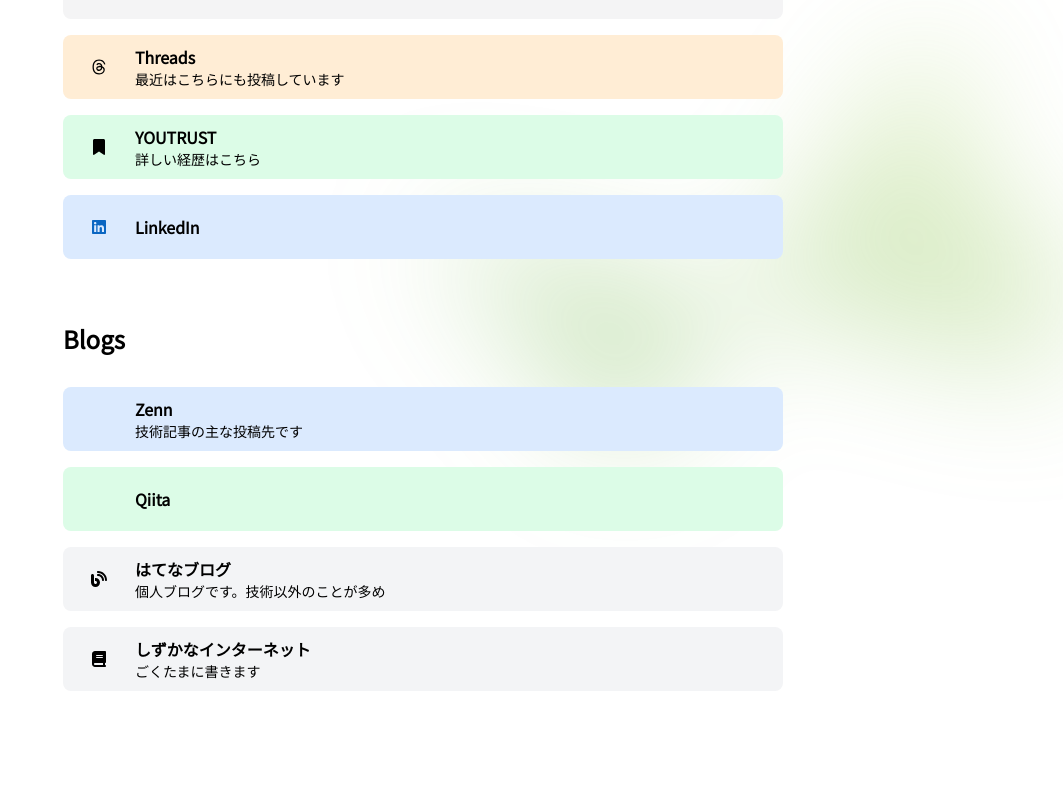
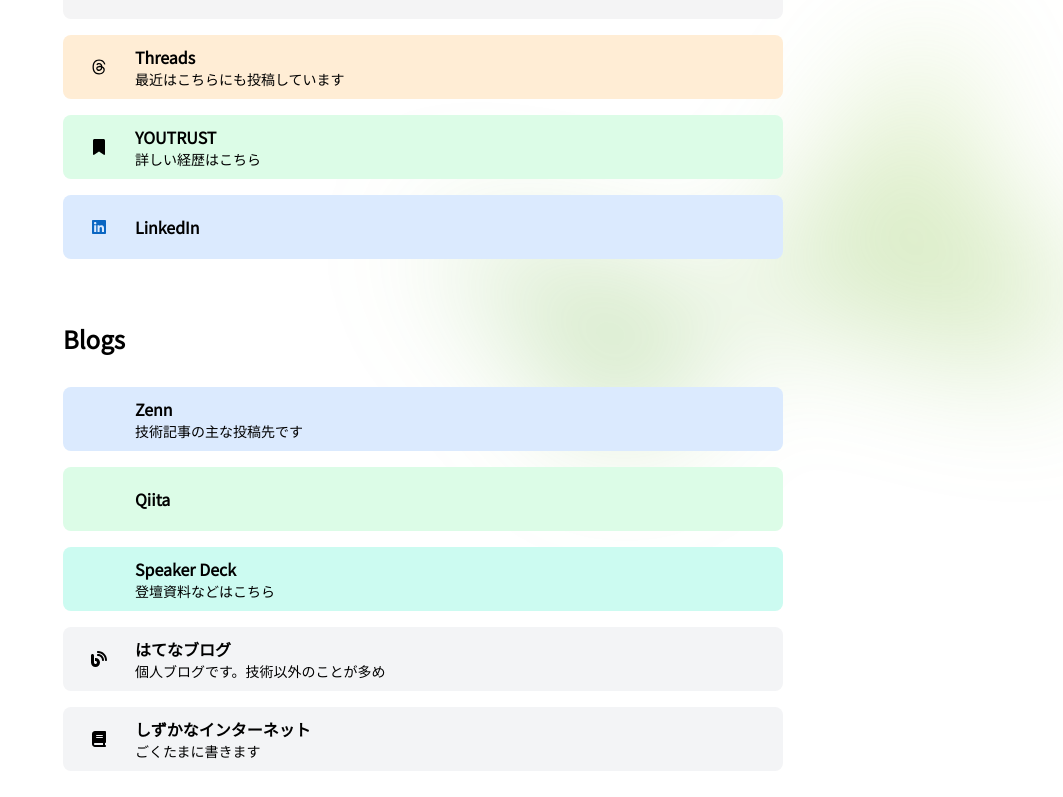
Before and after one commit to riku929hr/riku929hr.github.io, a Next.js app: page / in a window 1280 px wide. Shown: the part 541-1338 px from the top of the page, without its empty margins (217-1280 px from the left). Built offline with nearby package versions, Linux system fonts and the light colour scheme; some icons are missing.

Commit message:
add speacker deck link

```diff
--- a/src/app/_ui/toppage/BlogLinks.tsx
+++ b/src/app/_ui/toppage/BlogLinks.tsx
@@ -1,6 +1,6 @@
 import { FontAwesomeIcon } from "@fortawesome/react-fontawesome";
 import { faBlog, faBook } from "@fortawesome/free-solid-svg-icons";
-import { SiQiita, SiZenn } from "@icons-pack/react-simple-icons";
+import { SiQiita, SiSpeakerdeck, SiZenn } from "@icons-pack/react-simple-icons";
 
 import Panel from "./components/Panel";
 import Section from "./components/Section";
@@ -18,6 +18,13 @@
     component: <SiQiita size={24} className="text-[#55C500]" />,
     link: "https://qiita.com/riku929hr",
     bgColor: "bg-green-100",
+  },
+  {
+    name: "Speaker Deck",
+    component: <SiSpeakerdeck className="text-[#009287]" />,
+    link: "https://speakerdeck.com/riku929hr",
+    bgColor: "bg-teal-100",
+    description: "登壇資料などはこちら",
   },
   {
     name: "はてなブログ",
```
